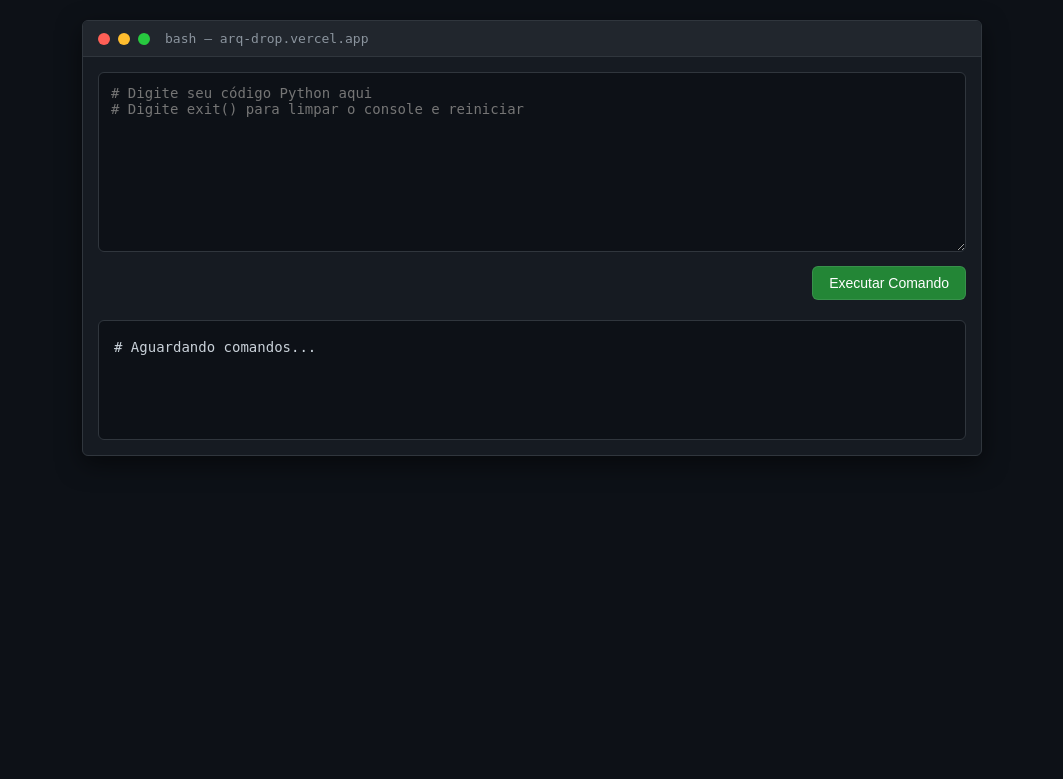
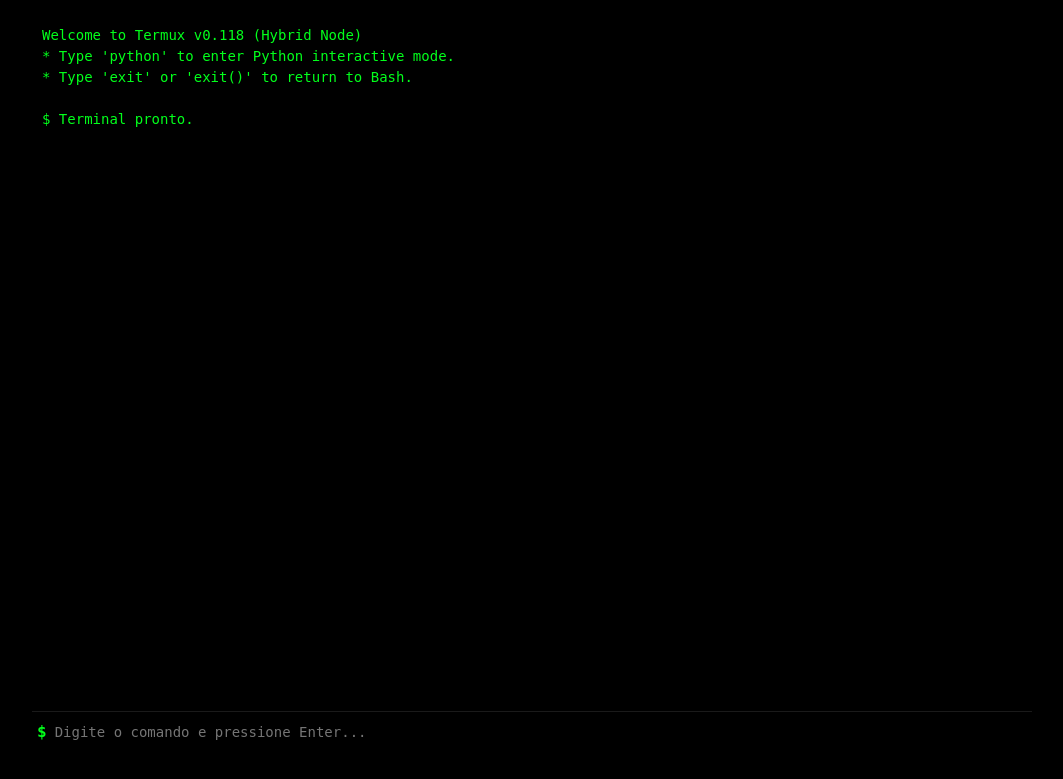
Before and after one commit to SandStormy-pxl/ArqDrop, a Django app: page /painel/ in a window 1280 px wide. Shown: the top 779 px of the page, without its empty margins (108-1171 px from the left). Run offline with Django 5.2, Linux system fonts and the light colour scheme.

Commit message:
Atualizar o painel.html

```diff
--- a/gerenciador/templates/gerenciador/painel.html
+++ b/gerenciador/templates/gerenciador/painel.html
@@ -3,101 +3,119 @@
 <head>
     <meta charset="UTF-8">
     <meta name="viewport" content="width=device-width, initial-scale=1.0">
-    <title>Console Python Interativo</title>
+    <title>Termux Console</title>
     <style>
         * { box-sizing: border-box; margin: 0; padding: 0; }
-        body { background-color: #0d1117; color: #c9d1d9; font-family: 'Fira Code', monospace, sans-serif; padding: 20px; }
-        .terminal-container { max-width: 900px; margin: 0 auto; background: #161b22; border: 1px solid #30363d; border-radius: 6px; overflow: hidden; box-shadow: 0 8px 24px rgba(0,0,0,0.5); }
-        .terminal-header { background: #21262d; padding: 10px 15px; border-bottom: 1px solid #30363d; display: flex; align-items: center; }
-        .buttons { display: flex; gap: 8px; margin-right: 15px; }
-        .btn-dot { width: 12px; height: 12px; border-radius: 50%; }
-        .btn-r { background: #ff5f56; } .btn-y { background: #ffbd2e; } .btn-g { background: #27c93f; }
-        .terminal-title { font-size: 13px; color: #8b949e; }
-        .terminal-body { padding: 15px; }
-        textarea { width: 100%; height: 180px; background: #0d1117; color: #58a6ff; border: 1px solid #30363d; border-radius: 6px; padding: 12px; font-family: inherit; font-size: 14px; resize: vertical; outline: none; }
-        textarea:focus { border-color: #58a6ff; }
-        .controls { display: flex; justify-content: flex-end; margin-top: 10px; }
-        button { background: #238636; color: #ffffff; border: 1px solid rgba(240,246,252,0.1); border-radius: 6px; padding: 8px 16px; font-size: 14px; font-weight: 500; cursor: pointer; transition: background 0.2s; }
-        button:hover { background: #2ea043; }
-        .console-output { margin-top: 20px; background: #0d1117; border: 1px solid #30363d; border-radius: 6px; padding: 15px; min-height: 120px; font-size: 14px; line-height: 1.6; white-space: pre-wrap; word-break: break-all; }
-        .status-erro { color: #f85149; }
-        .status-sucesso { color: #56d364; }
+        body { background-color: #000000; color: #02ff1b; font-family: 'Fira Code', monospace; padding: 15px; }
+        .termux-container { max-width: 1000px; margin: 0 auto; display: flex; flex-direction: column; height: 92vh; }
+        .visualizacao-console { flex: 1; overflow-y: auto; background-color: #000000; border: none; padding: 10px; font-size: 14px; line-height: 1.5; white-space: pre-wrap; word-break: break-all; }
+        .linha-comando { display: flex; align-items: center; background: #000000; border-top: 1px solid #1a1a1a; padding: 10px 5px; }
+        .prompt-indicador { color: #02ff1b; font-weight: bold; margin-right: 8px; white-space: nowrap; }
+        .prompt-python { color: #00a8ff; }
+        input[type="text"] { flex: 1; background: transparent; border: none; color: #ffffff; font-family: inherit; font-size: 14px; outline: none; }
+        .texto-erro { color: #ff3838; }
+        .texto-sistema { color: #ffff00; }
     </style>
 </head>
 <body>
 
-    <div class="terminal-container">
-        <div class="terminal-header">
-            <div class="buttons">
-                <div class="btn-dot btn-r"></div>
-                <div class="btn-dot btn-y"></div>
-                <div class="btn-dot btn-g"></div>
-            </div>
-            <div class="terminal-title">bash — arq-drop.vercel.app</div>
-        </div>
-        <div class="terminal-body">
-            <textarea id="codigo-python" placeholder="# Digite seu código Python aqui&#10;# Digite exit() para limpar o console e reiniciar"></textarea>
-            <div class="controls">
-                <button onclick="processarEEnviarCodigo()">Executar Comando</button>
-            </div>
-            <div id="console-log" class="console-output"># Aguardando comandos...</div>
+    <div class="termux-container">
+        <div id="historico-console" class="visualizacao-console">Welcome to Termux v0.118 (Hybrid Node)&#10;* Type 'python' to enter Python interactive mode.&#10;* Type 'exit' or 'exit()' to return to Bash.&#10;&#10;$ Terminal pronto.</div>
+
+        <div class="linha-comando">
+            <span id="prompt-prefixo" class="prompt-indicador">$</span>
+            <input type="text" id="input-comando" autofocus placeholder="Digite o comando e pressione Enter..." onkeydown="verificarTecla(event)">
         </div>
     </div>
 
     <script>
-        async function processarEEnviarCodigo() {
-            const campoCodigo = document.getElementById('codigo-python').value.trim();
-            const consoleLog = document.getElementById('console-log');
+        let modoAtual = 'bash';
 
-            if (!campoCodigo) return;
+        function printNoConsole(texto, classe = '') {
+            const historico = document.getElementById('historico-console');
+            const span = document.createElement('span');
+            span.className = classe;
+            span.innerText = '\n' + texto;
+            historico.appendChild(span);
+            historico.scrollTop = historico.scrollHeight; // Rola para o final automaticamente
+        }
 
-            // Se o comando for exit(), limpa a tela localmente sem submeter ao servidor
-            if (campoCodigo === 'exit()' || campoCodigo === 'exit') {
-                document.getElementById('codigo-python').value = '';
-                consoleLog.className = "console-output";
-                consoleLog.innerText = "# Console reiniciado.";
+        function verificarTecla(event) {
+            if (event.key === 'Enter') {
+                processarLinhaComando();
+            }
+        }
+
+        async function processarLinhaComando() {
+            const inputField = document.getElementById('input-comando');
+            const promptPrefixo = document.getElementById('prompt-prefixo');
+            const comando = inputField.value.trim();
+
+            if (!comando) return;
+
+            // Ecoa o comando digitado no histórico estilo Termux
+            const prefixoAtual = modoAtual === 'bash' ? '$ ' : '>>> ';
+            printNoConsole(prefixoAtual + comando);
+            inputField.value = ''; // Limpa a entrada imediatamente
+
+            // 1. Controle de alternância de modo
+            if (modoAtual === 'bash' && comando === 'python') {
+                modoAtual = 'python';
+                promptPrefixo.innerText = '>>>';
+                promptPrefixo.className = 'prompt-indicador prompt-python';
+                printNoConsole("Python 3.10.x (Interactive Session Mode)", "texto-sistema");
+                printNoConsole("Use exit() ou exit para retornar ao Bash.", "texto-sistema");
                 return;
             }
 
-            consoleLog.className = "console-output";
-            consoleLog.innerText = "Executando no servidor...";
+            if (modoAtual === 'python' && (comando === 'exit()' || comando === 'exit')) {
+                modoAtual = 'bash';
+                promptPrefixo.innerText = '$';
+                promptPrefixo.className = 'prompt-indicador';
+                printNoConsole("Sessão Python encerrada. Voltando para o Bash.", "texto-sistema");
+                return;
+            }
 
-            const linhas = campoCodigo.split('\n');
-            const listaRespostas = [];
-            const regexInput = /input\s*\((.*?)\)/;
+            // 2. Preparação e envio das requisições
+            let urlDestino = '/executar-bash/';
+            let corpoRequisicao = { comando: comando };
 
-            for (let i = 0; i < linhas.length; i++) {
-                if (regexInput.test(linhas[i])) {
-                    const match = linhas[i].match(regexInput);
-                    const promptTexto = match[1] ? match[1].replace(/['"]/g, '') : "Entrada requisitada:";
+            if (modoAtual === 'python') {
+                urlDestino = '/executar-codigo/';
+
+                // Análise de input() em tempo real para o modo Python
+                const listaRespostas = [];
+                const regexInput = /input\s*\((.*?)\)/;
+
+                if (regexInput.test(comando)) {
+                    const match = comando.match(regexInput);
+                    const promptTexto = match[1] ? match[1].replace(/['"]/g, '') : "Entrada:";
                     const respostaUsuario = prompt(promptTexto);
                     listaRespostas.push(respostaUsuario || "");
                 }
+                corpoRequisicao = { codigo: comando, respostas: listaRespostas };
             }
 
+            // Execução via API
             try {
-                const response = await fetch('/executar-codigo/', {
+                const response = await fetch(urlDestino, {
                     method: 'POST',
                     headers: { 'Content-Type': 'application/json' },
-                    body: JSON.stringify({
-                        codigo: campoCodigo,
-                        respostas: listaRespostas
-                    })
+                    body: JSON.stringify(corpoRequisicao)
                 });
 
                 const dados = await response.json();
 
                 if (dados.erro) {
-                    consoleLog.className = "console-output status-erro";
-                    consoleLog.innerText = `[Erro do Sistema]:\n${dados.erro}`;
+                    printNoConsole(`[Erro]: ${dados.erro}`, "texto-erro");
+                } else if (dados.saida) {
+                    printNoConsole(dados.saida);
                 } else {
-                    consoleLog.className = "console-output status-sucesso";
-                    consoleLog.innerText = dados.saida || "Comando executado sem retorno de texto.";
+                    printNoConsole("Comando executado sem retorno de texto.", "texto-sistema");
                 }
 
             } catch (erroRede) {
-                consoleLog.className = "console-output status-erro";
-                consoleLog.innerText = `Erro de comunicação: ${erroRede}`;
+                printNoConsole(`Erro de comunicação com o servidor: ${erroRede}`, "texto-erro");
             }
         }
     </script>
```
